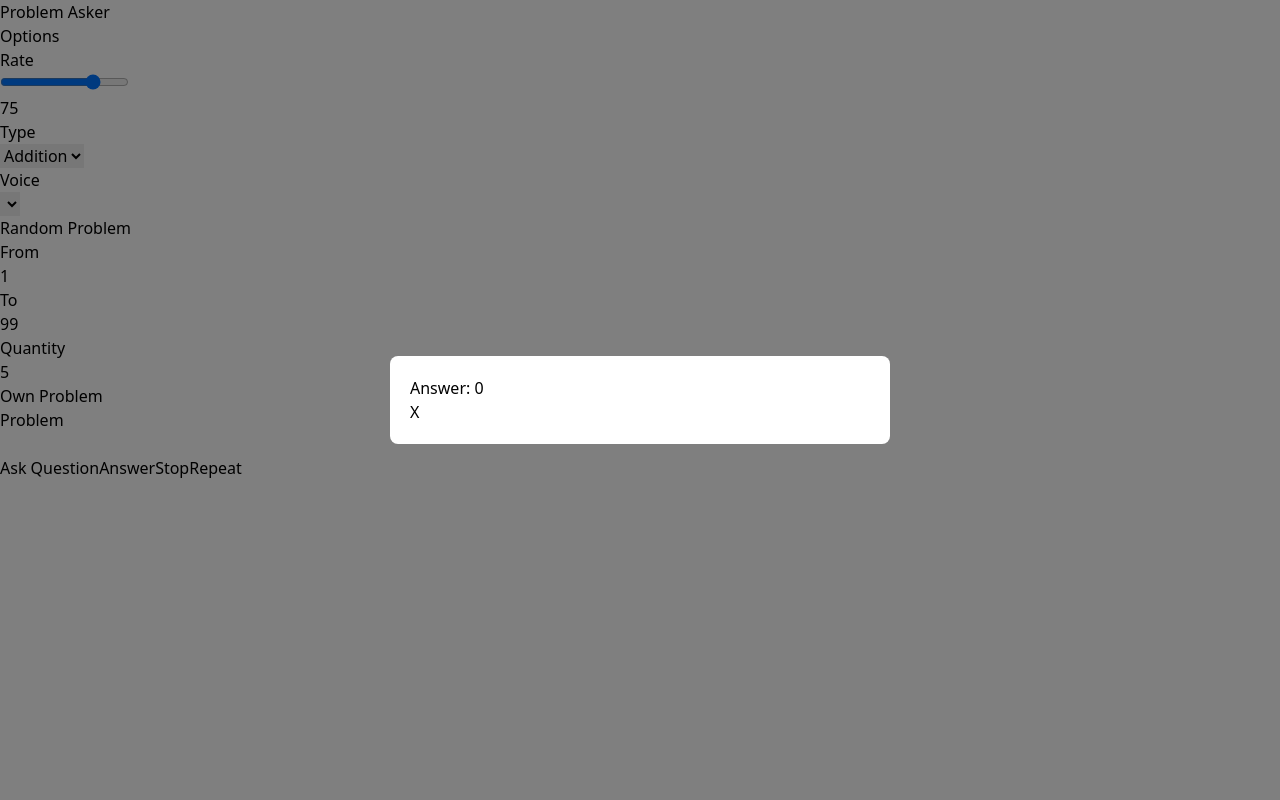
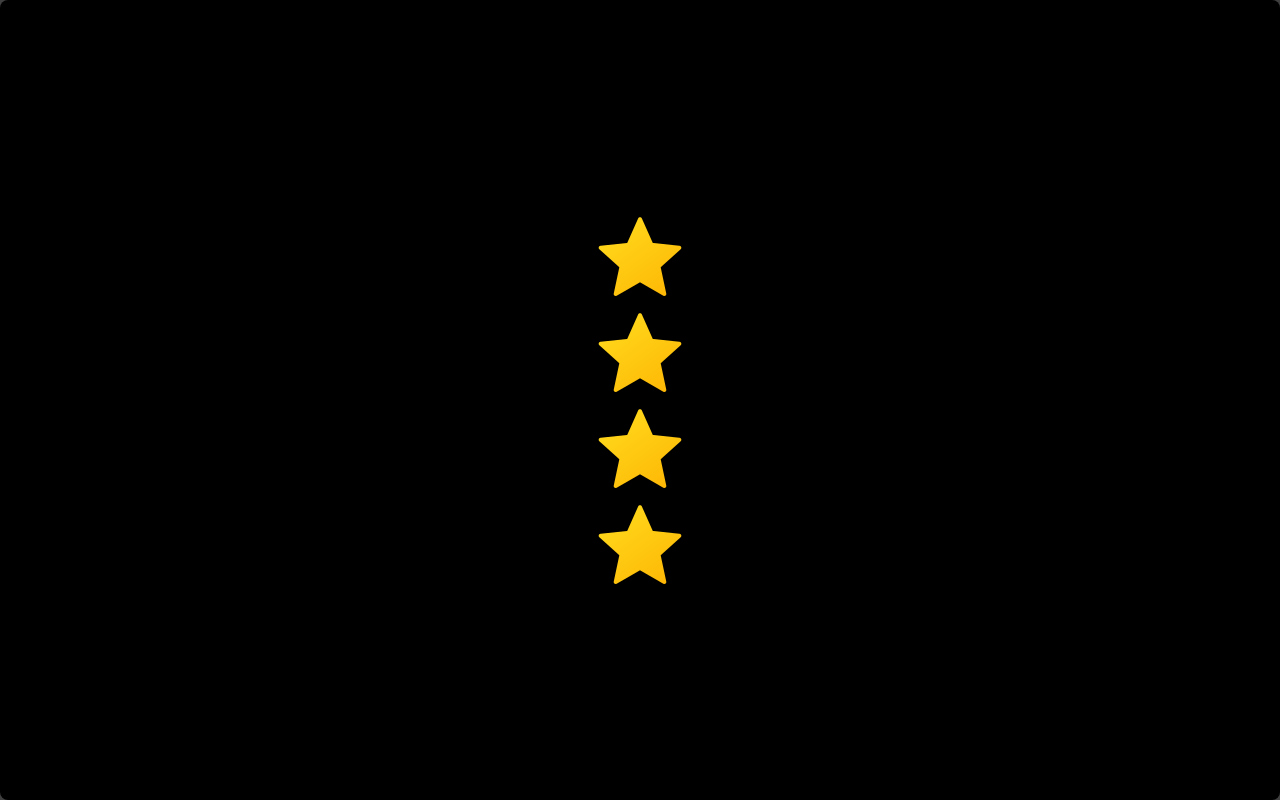
Before and after one commit to ShaikRehan123/farhanAdditionAsker, a React (Vite) app: page / in a window 1280 px wide. Built offline with nearby package versions, Linux system fonts and the light colour scheme.

Commit message:
added animations

```diff
--- a/package.json
+++ b/package.json
@@ -10,6 +10,7 @@
     "preview": "vite preview"
   },
   "dependencies": {
+    "@react-spring/web": "^9.7.2",
     "react": "^18.2.0",
     "react-dom": "^18.2.0"
   },
--- a/src/App.tsx
+++ b/src/App.tsx
@@ -1,8 +1,9 @@
-import {useEffect, useState} from "react";
+import { useEffect, useState } from "react";
+import { animated, useSpring } from "@react-spring/web";
 
 function App() {
-   const speechMessage = (message: string,rate:number) => {
-        if(message == 'Stop'){
+  const speechMessage = (message: string, rate: number) => {
+    if (message == "Stop") {
       window.speechSynthesis.cancel();
       return;
     }
@@ -11,10 +12,21 @@ function App() {
     speech.volume = 1;
     speech.rate = rate / 100;
     speech.pitch = 1;
-        speech.lang = 'en-US';
+    speech.lang = "en-US";
     speech.voice = voice;
+    speech.onboundary = function (event) {
+      const fromIndex = event.charIndex;
+      const toIndex = event.charIndex + event.charLength;
+      const word = message.substring(fromIndex, toIndex);
+      console.log(word);
+      setCurrentSpeakingWord(word);
+    };
+
+    speech.onend = function (event) {
+      setShowModal2(false);
+    };
     window.speechSynthesis.speak(speech);
-   }
+  };
 
   const [from, setFrom] = useState<number>(1);
   const [to, setTo] = useState<number>(99);
@@ -24,121 +36,165 @@ function App() {
   const [rate, setRate] = useState<number>(75);
   const [answer, setAnswer] = useState<number>(0);
   const [numbers, setNumbers] = useState<number[]>([]);
-    const [type,setType] = useState<string>('addition');
-    const [voices , setVoices] = useState<SpeechSynthesisVoice[]>([]);
-    const [voice , setVoice] = useState<SpeechSynthesisVoice | null >(null);
-    const [ownProblem, setOwnProblem] = useState<string>('');
+  const [type, setType] = useState<string>("addition");
+  const [voices, setVoices] = useState<SpeechSynthesisVoice[]>([]);
+  const [voice, setVoice] = useState<SpeechSynthesisVoice | null>(null);
+  const [ownProblem, setOwnProblem] = useState<string>("");
   const [showModal, setShowModal] = useState<boolean>(false);
+  const [showModal2, setShowModal2] = useState<boolean>(false);
+  const [currentSpeakingWord, setCurrentSpeakingWord] = useState<string>("");
+  const [color, setColor] = useState<string>("");
   useEffect(() => {
-        if(wordsToSay.length > 0){
-            speechMessage(wordsToSay.join(' '), rate);
+    if (wordsToSay.length > 0) {
+      setShowModal2(true);
+      speechMessage(wordsToSay.join(" "), rate);
     }
-
-
-    }, [wordsToSay])
+  }, [wordsToSay]);
   // const [showModal2, setShowModal2] = useState<boolean>(false);
 
   useEffect(() => {
-        console.log('voice changed');
+    console.log("voice changed");
 
-        window.speechSynthesis.onvoiceschanged = function() {
+    window.speechSynthesis.onvoiceschanged = function () {
       const voices = window.speechSynthesis.getVoices();
       console.log(voices);
       setVoices(voices);
-            setVoice(voices[145]); // 145 is the index of the voice I want to use
+      setVoice(voices[0]);
     };
+  }, []);
 
-
-    }, [])
+  //   const fadeInStyle = useSpring({
+  //     from: { opacity: 0.5 },
+  //     to: { opacity: 1 },
+  //     config: { duration: 100 },
+  //   });
 
   return (
-    <div className='h-screen  py-2'>
-        <h1 className='text-4xl text-center'>Problem Asker</h1>
+    <div className="h-screen py-2">
+      <h1 className="text-4xl text-center">Problem Asker</h1>
 
-        <div className={' border-b-2 border-gray-300 py-6'}>
+      <div className={" border-b-2 border-gray-300 py-6"}></div>
+
+      <p className="my-2 text-xl font-bold text-center">Options </p>
+
+      <div className="grid grid-cols-2 gap-4 p-4 mt-4">
+        <div className="p-4 rounded-lg shadow-lg bg-sky-200">
+          <h2 className="mb-2 text-2xl text-center">Rate</h2>
+          <input
+            type="range"
+            className="w-full p-2 rounded-lg outline-none "
+            value={rate?.toString()}
+            onChange={(e) => setRate(Number(e.target.value))}
+          />
+          <p className="text-center">{rate}</p>
         </div>
-
-        <p className='text-xl my-2  text-center font-bold'>Options </p>
-
-
-        <div className='grid grid-cols-2 gap-4 mt-4 p-4'>
-            <div className='bg-sky-200 rounded-lg shadow-lg p-4'>
-                <h2 className='text-2xl text-center mb-2'>Rate</h2>
-                <input type="range" className='w-full p-2 rounded-lg  outline-none ' value={rate?.toString()} onChange={(e) => setRate(Number(e.target.value))} />
-                <p className='text-center'>{rate}</p>
-            </div>
-            <div className='bg-sky-200 rounded-lg shadow-lg p-4'>
-                <h2 className='text-2xl text-center mb-2'>Type</h2>
-                <select className='w-full p-2 rounded-lg shadow-lg outline-none  focus:ring-2 focus:ring-blue-400' value={type} onChange={(e) => setType(e.target.value)}>
+        <div className="p-4 rounded-lg shadow-lg bg-sky-200">
+          <h2 className="mb-2 text-2xl text-center">Type</h2>
+          <select
+            className="w-full p-2 rounded-lg shadow-lg outline-none focus:ring-2 focus:ring-blue-400"
+            value={type}
+            onChange={(e) => setType(e.target.value)}
+          >
             <option value="addition">Addition</option>
             <option value="mixed">Mixed</option>
             <option value="own">Own</option>
           </select>
         </div>
 
-            <div className='bg-sky-200 rounded-lg shadow-lg p-4'>
-                <h2 className='text-2xl text-center mb-2'>Voice</h2>
-                <select className='w-full p-2 rounded-lg shadow-lg outline-none  focus:ring-2 focus:ring-blue-400' value={voice?.name} onChange={(e) => {
-                    const voice = voices.find((voice) => voice.name === e.target.value);
+        <div className="p-4 rounded-lg shadow-lg bg-sky-200">
+          <h2 className="mb-2 text-2xl text-center">Voice</h2>
+          <select
+            className="w-full p-2 rounded-lg shadow-lg outline-none focus:ring-2 focus:ring-blue-400"
+            value={voice?.name}
+            onChange={(e) => {
+              const voice = voices.find(
+                (voice) => voice.name === e.target.value
+              );
               setVoice(voice || null);
-                }
-                }>
+            }}
+          >
             {voices.map((voice) => (
-                        <option key={voice.name} value={voice.name}>{voice.name}</option>
+              <option key={voice.name} value={voice.name}>
+                {voice.name}
+              </option>
             ))}
           </select>
         </div>
 
-        </div>
-
-        <p className='text-xl my-2  text-center font-bold'>Random Problem</p>
-
-
-        <div className='grid grid-cols-2 gap-4 mt-4 p-4' >
-            <div className='bg-sky-200 rounded-lg shadow-lg p-4'>
-                <h2 className='text-2xl text-center mb-2'>From</h2>
-                <input type="number" className='w-full p-2 rounded-lg shadow-lg outline-none focus:ring-2 focus:ring-blue-400' value={from?.toString()} onChange={(e) => setFrom(Number(e.target.value))} />
-            </div>
-            <div className='bg-sky-200 rounded-lg shadow-lg p-4'>
-                <h2 className='text-2xl text-center mb-2'>To</h2>
-                <input type="number" className='w-full p-2 rounded-lg shadow-lg outline-none  focus:ring-2 focus:ring-blue-400' value={to?.toString()} onChange={(e) => setTo(Number(e.target.value))} />
-            </div>
-            <div className='bg-sky-200 rounded-lg shadow-lg p-4'>
-                <h2 className='text-2xl text-center mb-2'>Quantity</h2>
-                <input type="number" className='w-full p-2 rounded-lg shadow-lg outline-none  focus:ring-2 focus:ring-blue-400' value={quantity?.toString()} onChange={(e) => setQuantity(Number(e.target.value))} />
-            </div>
-
-        </div>
-
-
-
-
-        <p className='text-xl my-2  text-center font-bold'>Own Problem</p>
-
-        <div className='grid grid-cols-2 gap-4 mt-4 p-4'>
-            <div className='bg-sky-200 rounded-lg shadow-lg p-4 col-span-2'>
-                <h2 className='text-2xl text-center mb-2'>Problem</h2>
-                <input type="text" className='w-full p-2 rounded-lg shadow-lg outline-none  focus:ring-2 focus:ring-blue-400' value={ownProblem} onChange={(e) => setOwnProblem(e.target.value)} />
+        <div className="p-4 rounded-lg shadow-lg bg-sky-200">
+          <h2 className="mb-2 text-2xl text-center">Color</h2>
+          <input
+            type="color"
+            value={color}
+            onChange={(e) => setColor(e.target.value)}
+            className="w-full h-20 p-2 rounded-lg shadow-lg outline-none focus:ring-2 focus:ring-blue-400"
+          />
         </div>
       </div>
 
+      <p className="my-2 text-xl font-bold text-center">Random Problem</p>
 
+      <div className="grid grid-cols-2 gap-4 p-4 mt-4">
+        <div className="p-4 rounded-lg shadow-lg bg-sky-200">
+          <h2 className="mb-2 text-2xl text-center">From</h2>
+          <input
+            type="number"
+            className="w-full p-2 rounded-lg shadow-lg outline-none focus:ring-2 focus:ring-blue-400"
+            value={from?.toString()}
+            onChange={(e) => setFrom(Number(e.target.value))}
+          />
+        </div>
+        <div className="p-4 rounded-lg shadow-lg bg-sky-200">
+          <h2 className="mb-2 text-2xl text-center">To</h2>
+          <input
+            type="number"
+            className="w-full p-2 rounded-lg shadow-lg outline-none focus:ring-2 focus:ring-blue-400"
+            value={to?.toString()}
+            onChange={(e) => setTo(Number(e.target.value))}
+          />
+        </div>
+        <div className="p-4 rounded-lg shadow-lg bg-sky-200">
+          <h2 className="mb-2 text-2xl text-center">Quantity</h2>
+          <input
+            type="number"
+            className="w-full p-2 rounded-lg shadow-lg outline-none focus:ring-2 focus:ring-blue-400"
+            value={quantity?.toString()}
+            onChange={(e) => setQuantity(Number(e.target.value))}
+          />
+        </div>
+      </div>
 
+      <p className="my-2 text-xl font-bold text-center">Own Problem</p>
 
-        <div className='flex justify-center mt-4 p-4'>
-            <button className='bg-blue-400 text-white rounded-lg shadow-lg p-4'  onClick={() => {
+      <div className="grid grid-cols-2 gap-4 p-4 mt-4">
+        <div className="col-span-2 p-4 rounded-lg shadow-lg bg-sky-200">
+          <h2 className="mb-2 text-2xl text-center">Problem</h2>
+          <input
+            type="text"
+            className="w-full p-2 rounded-lg shadow-lg outline-none focus:ring-2 focus:ring-blue-400"
+            value={ownProblem}
+            onChange={(e) => setOwnProblem(e.target.value)}
+          />
+        </div>
+      </div>
+
+      <div className="flex justify-center p-4 mt-4">
+        <button
+          className="p-4 text-white bg-blue-400 rounded-lg shadow-lg"
+          onClick={() => {
             window.speechSynthesis.cancel();
-                if(type === 'addition'){
+            if (type === "addition") {
               let temp_wordsToSay: string[] = [];
               let temp_answer: number = 0;
               let temp_numbers: number[] = [];
               for (let i = 0; i < quantity; i++) {
-                        const randomNumber = Math.round(Math.random() * (to - from)) + from;
-                        if(i === quantity - 1){
+                const randomNumber =
+                  Math.round(Math.random() * (to - from)) + from;
+                if (i === quantity - 1) {
                   temp_wordsToSay.push(randomNumber.toString());
-                        }else{
+                } else {
                   temp_wordsToSay.push(randomNumber.toString());
-                            temp_wordsToSay.push('plus');
+                  temp_wordsToSay.push("plus");
                 }
                 temp_answer += randomNumber;
                 temp_numbers.push(randomNumber);
@@ -146,32 +202,39 @@ function App() {
               setAnswer(temp_answer);
               setNumbers(temp_numbers);
               setWordsToSay(temp_wordsToSay);
-                }else if(type === 'mixed'){
+            } else if (type === "mixed") {
               const temp_wordsToSay: string[] = [];
               let temp_answer = 0;
               const temp_numbers: number[] = [];
               for (let i = 0; i < quantity; i++) {
-                        if(i == 0) {
+                if (i == 0) {
                   // first number should always be addition
-                            const randomNumber = Math.round(Math.random() * (to - from)) + from;
+                  const randomNumber =
+                    Math.round(Math.random() * (to - from)) + from;
                   temp_wordsToSay.push(randomNumber.toString());
                   temp_answer += randomNumber;
                   temp_numbers.push(randomNumber);
-                        }else {
+                } else {
                   const type = Math.round(Math.random());
-                            if(type == 0){
+                  if (type == 0) {
                     // addition
-                                const randomNumber = Math.round(Math.random() * (to - from)) + from;
-                                temp_wordsToSay.push('plus');
+                    const randomNumber =
+                      Math.round(Math.random() * (to - from)) + from;
+                    temp_wordsToSay.push("plus");
                     temp_wordsToSay.push(randomNumber.toString());
                     temp_answer += randomNumber;
                     temp_numbers.push(randomNumber);
-                            }else{
-                                let randomNumber = Math.round(Math.random() * (to - from)) + from;
-                                while (randomNumber == 0 || (temp_answer - randomNumber) < 0) {
-                                    randomNumber = Math.round(Math.random() * (to - from)) + from;
+                  } else {
+                    let randomNumber =
+                      Math.round(Math.random() * (to - from)) + from;
+                    while (
+                      randomNumber == 0 ||
+                      temp_answer - randomNumber < 0
+                    ) {
+                      randomNumber =
+                        Math.round(Math.random() * (to - from)) + from;
                     }
-                                temp_wordsToSay.push('minus');
+                    temp_wordsToSay.push("minus");
                     temp_wordsToSay.push(randomNumber.toString());
                     temp_answer -= randomNumber;
                     temp_numbers.push(-randomNumber);
@@ -181,23 +244,24 @@ function App() {
               setAnswer(temp_answer);
               setNumbers(temp_numbers);
               setWordsToSay(temp_wordsToSay);
-                }
-
-
-
-
-
-                else if (type == 'own') {
-
-                    function extractNumbers(expression:any) {
+            } else if (type == "own") {
+              function extractNumbers(expression: any) {
                 const numbersAndSymbols = expression.split(/([\+\-])/);
                 const numbers = [];
 
                 for (let i = 0; i < numbersAndSymbols.length; i++) {
-                            if (numbersAndSymbols[i] !== "+" && numbersAndSymbols[i] !== "-") {
+                  if (
+                    numbersAndSymbols[i] !== "+" &&
+                    numbersAndSymbols[i] !== "-"
+                  ) {
                     numbers.push(Number(numbersAndSymbols[i]));
-                            } else if (numbersAndSymbols[i] === "-" && !isNaN(numbersAndSymbols[i + 1])) {
-                                numbers.push(Number(numbersAndSymbols[i] + numbersAndSymbols[i + 1]));
+                  } else if (
+                    numbersAndSymbols[i] === "-" &&
+                    !isNaN(numbersAndSymbols[i + 1])
+                  ) {
+                    numbers.push(
+                      Number(numbersAndSymbols[i] + numbersAndSymbols[i + 1])
+                    );
                     i++;
                   }
                 }
@@ -211,121 +275,135 @@ function App() {
               console.log(numbers);
 
               for (let i = 0; i < numbers.length; i++) {
-                          temp_wordsToSay.push(numbers[i].toString().replace('-', '').replace('+', ''));
+                temp_wordsToSay.push(
+                  numbers[i].toString().replace("-", "").replace("+", "")
+                );
                 temp_answer += numbers[i];
                 if (i !== numbers.length - 1) {
-                              if (numbers[i+1] > 0) {
-                                  temp_wordsToSay.push('plus');
+                  if (numbers[i + 1] > 0) {
+                    temp_wordsToSay.push("plus");
                   } else {
-                                  temp_wordsToSay.push('minus');
+                    temp_wordsToSay.push("minus");
                   }
                 }
               }
               setAnswer(temp_answer);
               setNumbers(numbers);
               setWordsToSay(temp_wordsToSay);
-
-
             }
           }}
-
         >
-                Ask  Question
+          Ask Question
         </button>
 
-            <button className='bg-green-400 text-white rounded-lg shadow-lg p-4 ml-4'  onClick={() => {
+        <button
+          className="p-4 ml-4 text-white bg-green-400 rounded-lg shadow-lg"
+          onClick={() => {
             window.speechSynthesis.cancel();
             speechMessage(answer.toString(), rate);
             setShowModal(true);
-            }}>
+          }}
+        >
           Answer
         </button>
 
-            <button className='bg-red-400 text-white rounded-lg shadow-lg p-4 ml-4'  onClick={() => {
-                speechMessage('Stop', rate);
-            }
-            }>
+        <button
+          className="p-4 ml-4 text-white bg-red-400 rounded-lg shadow-lg"
+          onClick={() => {
+            speechMessage("Stop", rate);
+          }}
+        >
           Stop
         </button>
 
-            <button className='bg-yellow-400 text-white rounded-lg shadow-lg p-4 ml-4'  onClick={() => {
-                speechMessage(wordsToSay.join(' '), rate);
-            }
-            }>
+        <button
+          className="p-4 ml-4 text-white bg-yellow-400 rounded-lg shadow-lg"
+          onClick={() => {
+            speechMessage(wordsToSay.join(" "), rate);
+          }}
+        >
           Repeat
         </button>
-
-
-
-
-
       </div>
 
-        {
-            type == 'addition' && (
-                <div className='flex justify-center mt-4 p-4 text-2xl'>
-                    <span>{numbers.length > 0 && numbers.join(' + ')}</span>
+      {type == "addition" && (
+        <div className="flex justify-center p-4 mt-4 text-2xl">
+          <span>{numbers.length > 0 && numbers.join(" + ")}</span>
         </div>
-            )
+      )}
+
+      {type == "subtraction" && (
+        <div className="flex justify-center p-4 mt-4 text-2xl">
+          <span>{numbers.length > 0 && numbers.join(" - ")}</span>
+        </div>
+      )}
+
+      {type == "mixed" && (
+        <div className="flex justify-center p-4 mt-4 text-2xl">
+          <span>
+            {numbers.length > 0 &&
+              numbers.map((number, index) => {
+                console.log(number);
+                if (index == 0) {
+                  return number;
+                } else {
+                  return ` ${number > 0 ? "+" : "-"} ${Math.abs(number)}`;
                 }
+              })}
+          </span>
+        </div>
+      )}
 
-        {
-            type == 'subtraction' && (
-                <div className='flex justify-center mt-4 p-4 text-2xl'>
-                    <span>{numbers.length > 0 && numbers.join(' - ')}</span>
-                </div>
-            )
-        }
-
-        {
-            type == 'mixed' && (
-                <div className='flex justify-center mt-4 p-4 text-2xl'>
-                    <span>{numbers.length > 0 && numbers.map((number, index) => {
-                        console.log(number)
-                        if(index == 0){
-                            return number;
-                        }else{
-                            return ` ${number > 0 ? '+' : '-'} ${Math.abs(number)}`;
-                        }
-                    })}</span>
-                </div>
-            )
-        }
-
-        {
-            type == 'own' && (
-                <div className='flex justify-center mt-4 p-4 text-2xl'>
+      {type == "own" && (
+        <div className="flex justify-center p-4 mt-4 text-2xl">
           <span>{ownProblem}</span>
         </div>
-            )
+      )}
+
+      <div
+        className={
+          "modal " +
+          (showModal ? "opacity-100" : "opacity-0 pointer-events-none")
         }
-
-
-        <div className={'modal ' + (showModal ? 'opacity-100' : 'opacity-0 pointer-events-none')}>
-            <div className="modal-content relative">
-                <p className='text-2xl text-center'>Answer: {answer}</p>
-                <button className='bg-red-400 text-white rounded-full shadow-lg px-4 py-2 absolute -top-4 -right-4'  onClick={() => {
+      >
+        <div className="relative modal-content">
+          <p className="text-2xl text-center">Answer: {answer}</p>
+          <button
+            className="absolute px-4 py-2 text-white bg-red-400 rounded-full shadow-lg -top-4 -right-4"
+            onClick={() => {
               setShowModal(false);
-                }}>
+            }}
+          >
             X
           </button>
         </div>
-
       </div>
 
-    {/*    modal for showing num bers*/}
-
-
-
-        {/*<div className={'modal ' + (showModal2 ? 'opacity-100' : 'opacity-0 pointer-events-none')}>*/}
-        {/*    <div className="modal-content relative">*/}
-
-        {/*    </div>*/}
-        {/*</div>*/}
-
-
+      <div
+        className={
+          "full_screen_modal  " +
+          (showModal2 ? "opacity-100" : "opacity-0 pointer-events-none")
+        }
+      >
+        <div className="relative full_screen_modal_content">
+          <animated.p
+            className={"text-center text-[200px] font-bold  "}
+            // style={fadeInStyle}
+            style={{
+              color: color,
+              textShadow: `0 0 10px ${color}`,
+            }}
+          >
+            {currentSpeakingWord.replace("minus", "-").replace("plus", "+")}
+          </animated.p>
+          <img src="star.png" className="absolute w-40 h-40 top-5 left-5" />
+          <img src="star.png" className="absolute w-40 h-40 top-5 right-5" />
+          <img src="star.png" className="absolute w-40 h-40 bottom-5 left-5" />
+          <img src="star.png" className="absolute w-40 h-40 bottom-5 right-5" />
         </div>
-  )
+      </div>
+    </div>
+  );
 }
 
-export default App
+export default App;
--- a/src/index.css
+++ b/src/index.css
@@ -2,13 +2,23 @@
 @tailwind components;
 @tailwind utilities;
 
-.modal{
-    @apply fixed top-0 left-0 w-full h-full flex items-center justify-center;
-    background-color: rgba(0,0,0,0.5);
-    z-index: 1000;
+.modal {
+  @apply fixed top-0 left-0 flex items-center justify-center w-full h-full;
+  background-color: rgba(0, 0, 0, 0.5);
+  z-index: 1000;
 }
 
-.modal-content{
-    @apply bg-white p-5 rounded-lg;
-    width: 500px;
+.modal-content {
+  @apply p-5 bg-white rounded-lg;
+  width: 500px;
 }
+
+.full_screen_modal {
+  @apply fixed top-0 left-0 w-screen h-screen;
+  background-color: rgba(0, 0, 0, 0.5);
+  z-index: 1000;
+}
+
+.full_screen_modal_content {
+  @apply flex flex-col items-center justify-center w-full h-full p-5 bg-black rounded-lg;
+}
```
Also changed, not shown: public/star.png (added), 1 other file (tests, documents, lock files or other folders). Lines whose indentation alone changed are shown as unchanged.
